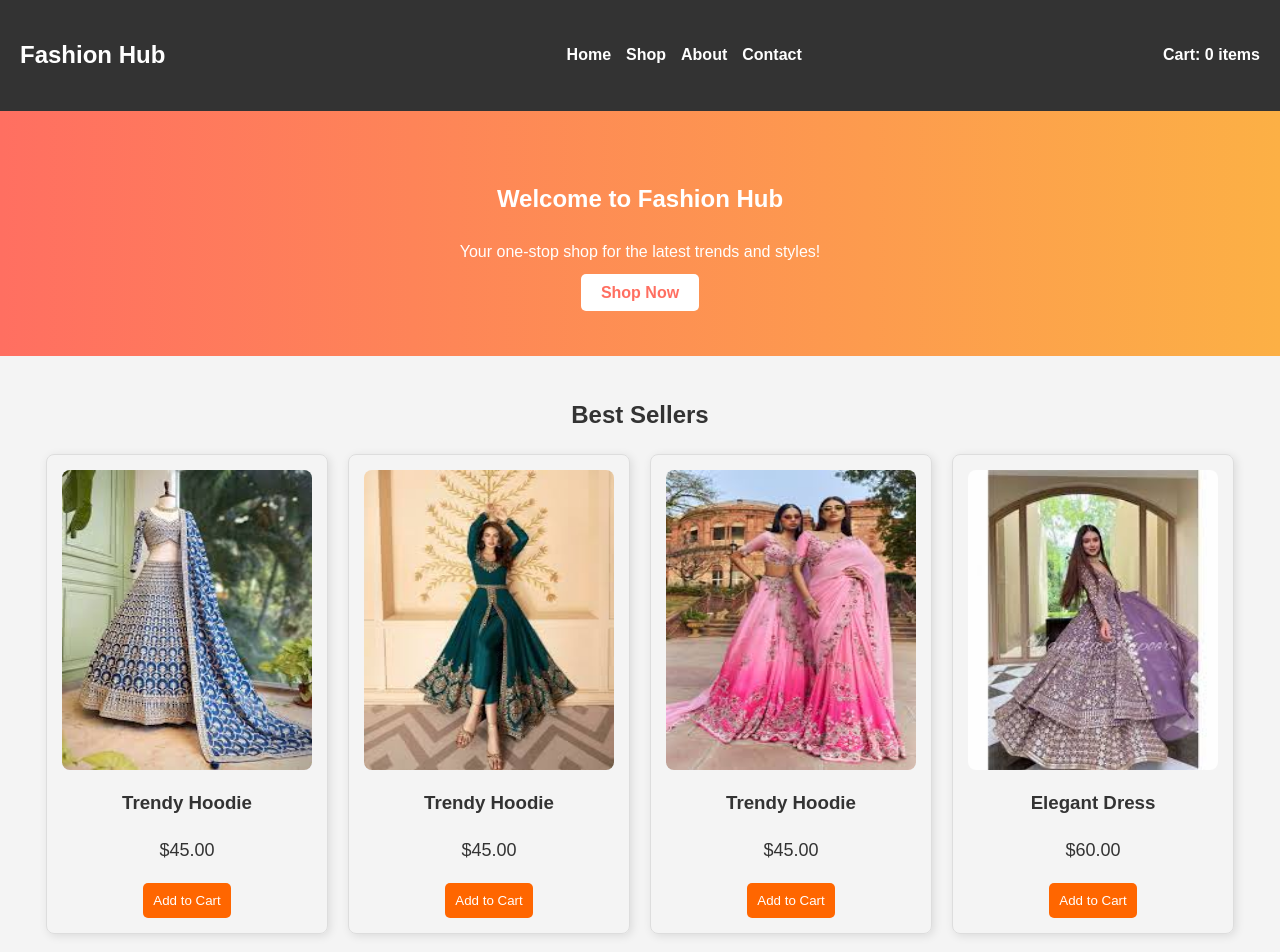
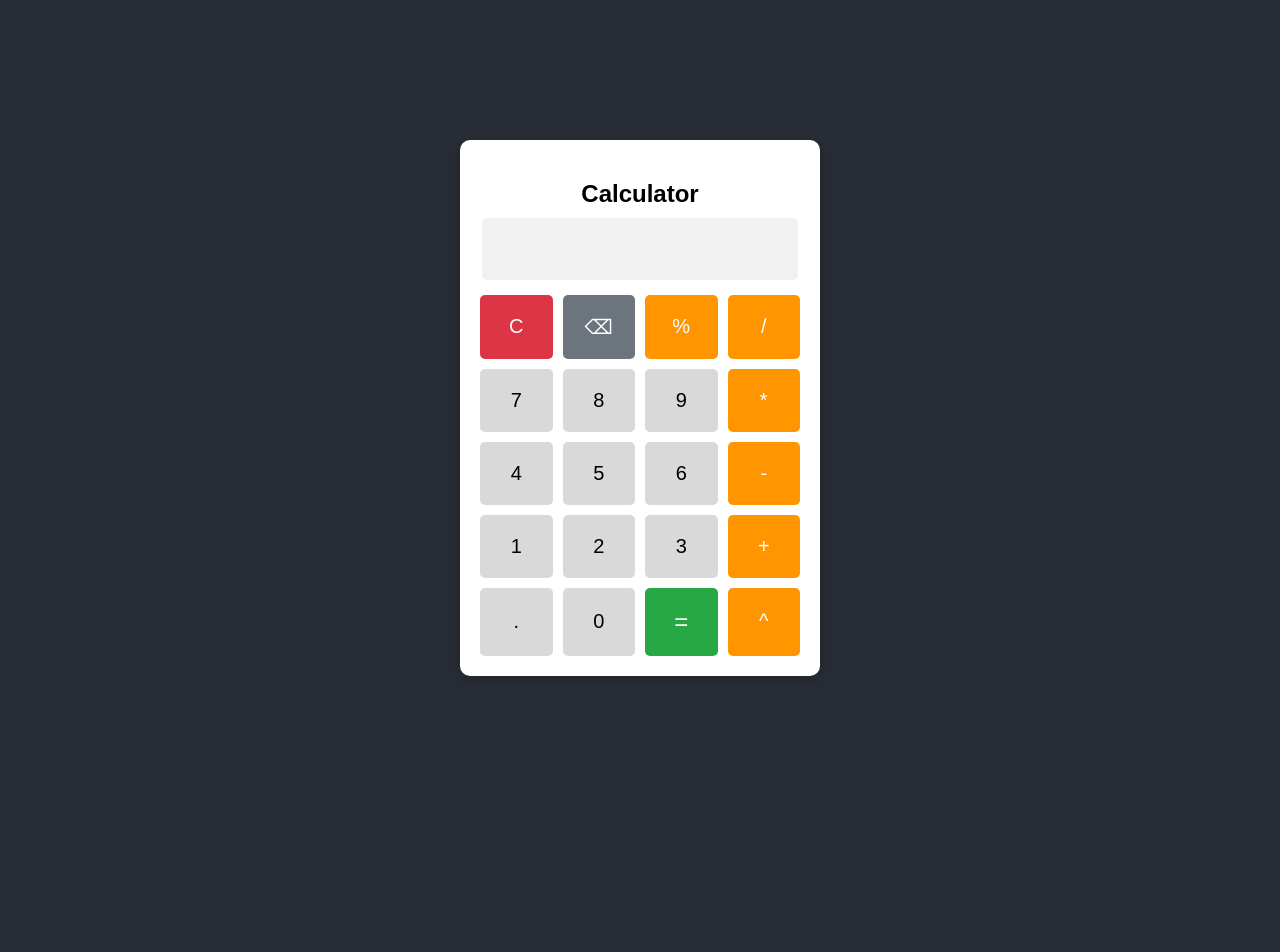
Before and after one commit to RutujaThombare0114/Web_Technologies-139, a plain HTML site: page index.html in a window 1280 px wide. Shown: the top 952 px of the page. After the commit the page ends 816 px from the top, so only its background shows below. Drawn offline with Linux system fonts and the light colour scheme.

Commit message:
calculator

```diff
--- a/index.html
+++ b/index.html
@@ -3,92 +3,38 @@
 <head>
     <meta charset="UTF-8">
     <meta name="viewport" content="width=device-width, initial-scale=1.0">
-    <title>Clothes Shopping</title>
+    <title>Calculator</title>
     <link rel="stylesheet" href="style.css">
 </head>
 <body>
-    <header class="header">
-        <h1 class="logo">Fashion Hub</h1>
-        <nav>
-            <ul class="nav-links">
-                <li><a href="#home">Home</a></li>
-                <li><a href="#shop">Shop</a></li>
-                <li><a href="#about">About</a></li>
-                <li><a href="#contact">Contact</a></li>
-            </ul>
-        </nav>
-        <div class="cart">
-            <span>Cart: <span id="cart-count">0</span> items</span>
+    <div class="calculator">
+        <h2 class="title">Calculator</h2>
+        <input type="text" class="display" id="display" disabled>
+        <div class="buttons">
+            <button class="button clear" onclick="clearDisplay()">C</button>
+            <button class="button backspace" onclick="deleteLast()">⌫</button>
+            <button class="button operator" onclick="chooseOperation('%')">%</button>
+            <button class="button operator" onclick="chooseOperation('/')">/</button>
+            <button class="button" onclick="appendNumber('7')">7</button>
+            <button class="button" onclick="appendNumber('8')">8</button>
+            <button class="button" onclick="appendNumber('9')">9</button>
+            <button class="button operator" onclick="chooseOperation('*')">*</button>
+            <button class="button" onclick="appendNumber('4')">4</button>
+            <button class="button" onclick="appendNumber('5')">5</button>
+            <button class="button" onclick="appendNumber('6')">6</button>
+            <button class="button operator" onclick="chooseOperation('-')">-</button>
+            <button class="button" onclick="appendNumber('1')">1</button>
+            <button class="button" onclick="appendNumber('2')">2</button>
+            <button class="button" onclick="appendNumber('3')">3</button>
+            <button class="button operator" onclick="chooseOperation('+')">+</button>
+            <button class="button" onclick="appendNumber('.')">.</button>
+            <button class="button" onclick="appendNumber('0')">0</button>
+
+            <button class="button equal" onclick="compute()">=</button>
+            <button class="button operator" onclick="chooseOperation('^')">^</button>
+
         </div>
-    </header>
-
-    <section id="home" class="hero-section">
-        <h2>Welcome to Fashion Hub</h2>
-        <p>Your one-stop shop for the latest trends and styles!</p>
-        <a href="#shop" class="btn">Shop Now</a>
-    </section>
-
-    <section id="best-seller" class="best-seller-section">
-        <h2>Best Sellers</h2>
-        <div class="best-seller-products">
-            <div class="best-seller-card">
-                <img src="lehenga.jpg" alt="Best Seller 1">
-                <h3>Trendy Hoodie</h3>
-                <p>$45.00</p>
-                <button class="add-to-cart" data-name="Trendy Hoodie" data-price="45">Add to Cart</button>
-            </div>
-
-            <div class="best-seller-card">
-                <img src="anarkali.jpg" alt="Best Seller 1">
-                <h3>Trendy Hoodie</h3>
-                <p>$45.00</p>
-                <button class="add-to-cart" data-name="Trendy Hoodie" data-price="45">Add to Cart</button>
-            </div>
-
-            <div class="best-seller-card">
-                <img src="saree.jpg" alt="Best Seller 1">
-                <h3>Trendy Hoodie</h3>
-                <p>$45.00</p>
-                <button class="add-to-cart" data-name="Trendy Hoodie" data-price="45">Add to Cart</button>
-            </div>
-
-            <div class="best-seller-card">
-                <img src="mastani.jpg" alt="Best Seller 2">
-                <h3>Elegant Dress</h3>
-                <p>$60.00</p>
-                <button class="add-to-cart" data-name="Elegant Dress" data-price="60">Add to Cart</button>
-            </div>
-        </div>
-    </section>
-
-    <section id="shop" class="shop-section">
-        <h2>Our Collection</h2>
-        <div class="products">
-            <div class="product-card">
-                <img src="./T-shirt.jpeg" alt="T-Shirt">
-                <h3>Stylish T-Shirt</h3>
-                <p>$20.00</p>
-                <button class="add-to-cart" data-name="Stylish T-Shirt" data-price="20">Add to Cart</button>
-            </div>
-            <div class="product-card">
-                <img src="./Jeans.jpeg" alt="Jeans">
-                <h3>Denim Jeans</h3>
-                <p>$35.00</p>
-                <button class="add-to-cart" data-name="Denim Jeans" data-price="35">Add to Cart</button>
-            </div>
-            <div class="product-card">
-                <img src="./Jacket.jpeg" alt="Jacket">
-                <h3>Casual Jacket</h3>
-                <p>$50.00</p>
-                <button class="add-to-cart" data-name="Casual Jacket" data-price="50">Add to Cart</button>
-            </div>
-        </div>
-    </section>
-
-    <footer class="footer">
-        <p>&copy; 2025 Fashion Hub. All Rights Reserved.</p>
-    </footer>
-
+    </div>
     <script src="script.js"></script>
 </body>
 </html>
--- a/script.js
+++ b/script.js
@@ -1,28 +1,64 @@
-// script.js
-const cart = [];
 
-// Add product to cart
-function addToCart(productName, price) {
-    cart.push({ productName, price });
-    alert(`${productName} has been added to your cart.`);
-    updateCartCount();
-}
+        let currentOperand = '';
+        let previousOperand = '';
+        let operation = undefined;
 
-// Update cart count in the UI
-function updateCartCount() {
-    const cartCountElement = document.getElementById('cart-count');
-    cartCountElement.textContent = cart.length;
-}
+        function appendNumber(number) {
+            if (number === '.' && currentOperand.includes('.')) return;
+            currentOperand += number;
+            updateDisplay();
+        }
 
-// Initialize event listeners for "Add to Cart" buttons
-document.addEventListener('DOMContentLoaded', () => {
-    const addToCartButtons = document.querySelectorAll('.add-to-cart');
+        function chooseOperation(op) {
+            if (currentOperand === '') return;
+            if (previousOperand !== '') compute();
+            operation = op;
+            previousOperand = currentOperand;
+            currentOperand = '';
+            updateDisplay();
+        }
 
-    addToCartButtons.forEach(button => {
-        button.addEventListener('click', () => {
-            const productName = button.getAttribute('data-name');
-            const price = parseFloat(button.getAttribute('data-price'));
-            addToCart(productName, price);
+        function compute() {
+            let computation;
+            const prev = parseFloat(previousOperand);
+            const current = parseFloat(currentOperand);
+            if (isNaN(prev) || isNaN(current)) return;
+            switch (operation) {
+                case '+': computation = prev + current; break;
+                case '-': computation = prev - current; break;
+                case '*': computation = prev * current; break;
+                case '/': computation = prev / current; break;
+                case '%': computation = prev % current; break;
+                case '^': computation = Math.pow(prev, current); break;
+                default: return;
+            }
+            currentOperand = computation;
+            previousOperand = '';
+            operation = undefined;
+            updateDisplay();
+        }
+
+        function deleteLast() {
+            currentOperand = currentOperand.toString().slice(0, -1);
+            updateDisplay();
+        }
+
+        function clearDisplay() {
+            currentOperand = '';
+            previousOperand = '';
+            operation = undefined;
+            updateDisplay();
+        }
+
+        function updateDisplay() {
+            document.getElementById('display').value = previousOperand + (operation ? ' ' + operation + ' ' : '') + currentOperand;
+
+        }
+
+        document.addEventListener('keydown', function(event) {
+            if (!isNaN(event.key) || event.key === '.') appendNumber(event.key);
+            if (['+', '-', '*', '/', '%','^'].includes(event.key)) chooseOperation(event.key);
+            if (event.key === 'Enter') compute();
+            if (event.key === 'Backspace') deleteLast();
+            if (event.key === 'Escape') clearDisplay();
         });
-    });
-});
--- a/style.css
+++ b/style.css
@@ -1,174 +1,55 @@
-/* style.css */
+
         body {
-    margin: 0;
+            display: flex;
+            justify-content: center;
+            align-items: center;
+            height: 100vh;
+            background-color: #282c34;
             font-family: Arial, sans-serif;
-    line-height: 1.6;
-    background-color: #f4f4f4;
-    color: #333;
         }
-
-.header {
-    display: flex;
-    justify-content: space-between;
-    align-items: center;
+        .calculator {
+            width: 320px;
             padding: 20px;
-    background-color: #333;
-    color: #fff;
+            border-radius: 10px;
+            background-color: #fff;
+            box-shadow: 0 4px 10px rgba(0, 0, 0, 0.2);
+            text-align: center;
         }
-
-.logo {
-    font-size: 1.5em;
+        .title {
+            font-size: 24px;
+            margin-bottom: 10px;
             font-weight: bold;
         }
-
-.nav-links {
-    list-style: none;
-    display: flex;
-    gap: 15px;
+        .display {
+            width: 95%;
+            height: 60px;
+            font-size: 28px;
+            text-align: right;
+            border: none;
+            background-color: #f1f1f1;
+            border-radius: 5px;
+            margin-bottom: 15px;
+            padding-right: 10px;
         }
-
-.nav-links a {
-    color: #fff;
-    text-decoration: none;
-    font-weight: bold;
+        .buttons {
+            display: grid;
+            grid-template-columns: repeat(4, 1fr);
+            gap: 10px;
         }
-
-.nav-links a:hover {
-    text-decoration: underline;
-}
-
-.cart {
-    color: #fff;
-    font-weight: bold;
-}
-
-.hero-section {
-    text-align: center;
-    padding: 50px 20px;
-    background: linear-gradient(to right, #ff6f61, #fcb045);
-    color: white;
-}
-
-.hero-section .btn {
-    padding: 10px 20px;
-    background-color: white;
-    color: #ff6f61;
+        .button {
+            padding: 20px;
+            font-size: 20px;
             border: none;
             border-radius: 5px;
             cursor: pointer;
-    font-weight: bold;
-    text-decoration: none;
+            background-color: #d9d9d9;
         }
-
-.hero-section .btn:hover {
-    background-color: #fcb045;
-    color: white;
+        .button:active {
+            background-color: #bfbfbf;
         }
-
-.shop-section {
-    padding: 20px;
-    background-color: white;
-}
-
-.products {
-    display: grid;
-    grid-template-columns: repeat(auto-fit, minmax(300px, 1fr));
-    gap: 20px;
-}
-
-.product-card {
-    text-align: center;
-    background: #fff;
-    border: 1px solid #ddd;
-    border-radius: 10px;
-    padding: 15px;
-    box-shadow: 0 4px 6px rgba(0, 0, 0, 0.1);
-    transition: transform 0.3s, box-shadow 0.3s;
-}
-
-.product-card:hover {
-    transform: translateY(-5px);
-    box-shadow: 0 6px 10px rgba(0, 0, 0, 0.2);
-}
-
-.product-card img {
-    max-width: 100%;
-    height: auto;
-    border-radius: 5px;
-}
-
-.product-card h3 {
-    margin-top: 15px;
-    font-size: 1.2em;
-}
-
-.product-card p {
-    margin: 10px 0;
-    font-size: 1em;
-    font-weight: bold;
-}
-
-.product-card button {
-    padding: 10px 15px;
-    background-color: #333;
-    color: white;
-    border: none;
-    border-radius: 5px;
-    cursor: pointer;
-    font-size: 1em;
-}
-
-.product-card button:hover {
-    background-color: #ff6f61;
-}
-
-.footer {
-    text-align: center;
-    padding: 20px;
-    background-color: #333;
-    color: #fff;
-    margin-top: 20px;
-}
-
-
-.best-seller-section {
-    text-align: center;
-    margin: 40px 0;
-}
-.best-seller-products {
-    display: flex;
-    justify-content: center;
-    gap: 20px;
-}
-.best-seller-card {
-    border: 1px solid #ddd;
-    padding: 15px;
-    border-radius: 8px;
-    box-shadow: 2px 2px 10px rgba(0, 0, 0, 0.1);
-    text-align: center;
-    width: 250px;
-}
-.best-seller-card img {
-    width: 100%;
-    height: 300px;
-    border-radius: 8px;
-}
-.best-seller-card h3 {
-    margin: 10px 0;
-}
-.best-seller-card p {
-    font-size: 18px;
-    color: #333;
-}
-.best-seller-card button {
-    background-color: #ff6600;
-    color: white;
-    border: none;
-    padding: 10px;
-    border-radius: 5px;
-    cursor: pointer;
-    transition:  0.3s;
-}
-.best-seller-card button:hover {
-    background-color: #e65c00;
-}
+        .operator { background-color: #ff9500; color: white; }
+        .operator:active { background-color: #e08900; }
+        .equal { background-color: #28a745; color: white; font-size: 24px; }
+        .equal:active { background-color: #218838; }
+        .clear { background-color: #dc3545; color: white; }
+        .backspace { background-color: #6c757d; color: white; }
```
Lines whose indentation alone changed are shown as unchanged.
